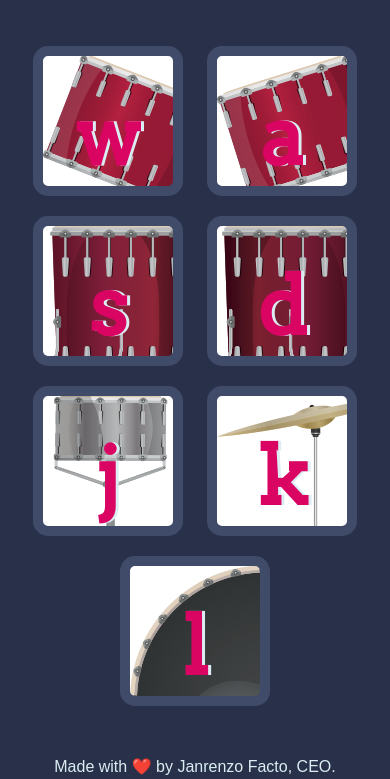
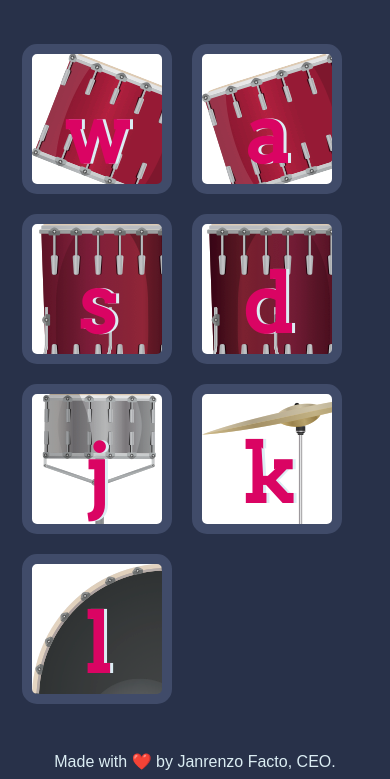
Before and after one commit to FactoJanrenzo/Drum-Kit-Complete-by-Janrenzo, a plain HTML site: page index.html in a window 390 px wide. Shown: the part 195-974 px from the top of the page. Drawn offline with nearby package versions, Linux system fonts and the light colour scheme.

Commit message:
adding boostrap classes to make responsive

```diff
--- a/index.html
+++ b/index.html
@@ -13,17 +13,17 @@
   <link href="https://fonts.googleapis.com/css?family=Arvo" rel="stylesheet">
 </head>
 
-<body>
+<body class="container">
 
   <h1 id="title">Drum 🥁 Kit</h1>
-  <div class="set">
-    <button class="w drum">w</button>
-    <button class="a drum">a</button>
-    <button class="s drum">s</button>
-    <button class="d drum">d</button>
-    <button class="j drum">j</button>
-    <button class="k drum">k</button>
-    <button class="l drum">l</button>
+  <div class="set row text-center">
+    <button class="w drum col-sm-6">w</button>
+    <button class="a drum col-sm-6">a</button>
+    <button class="s drum col-sm-6">s</button>
+    <button class="d drum col-sm-6">d</button>
+    <button class="j drum col-sm-6">j</button>
+    <button class="k drum col-sm-6">k</button>
+    <button class="l drum col-sm-12">l</button>
   </div>
 
 
```
